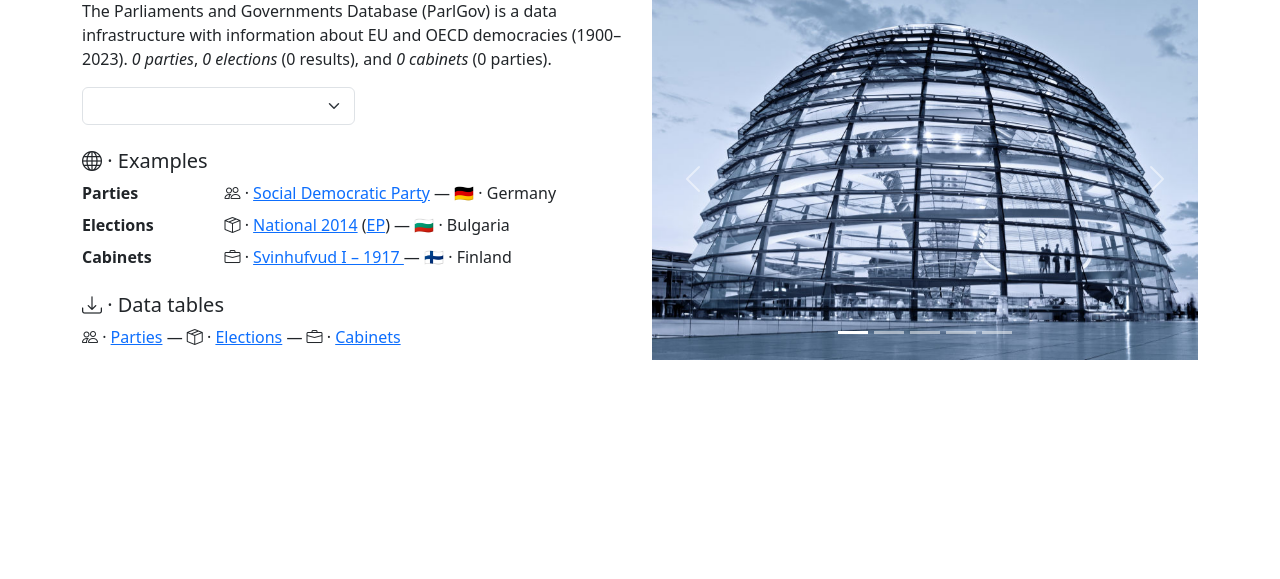
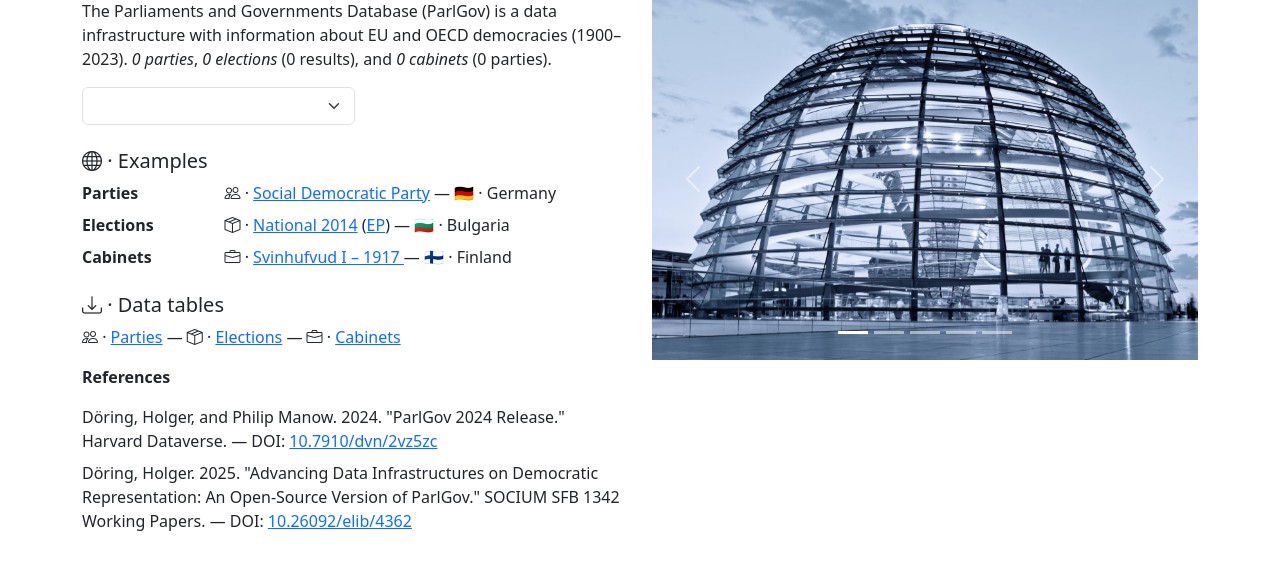
Before and after one commit to hdigital/parlgov-web, a Django app: page / in a window 1280 px wide. Shown: the part 221-800 px from the top of the page. Run offline with Django 4.2, Linux system fonts and the light colour scheme; data that the repository does not hold is empty; some libraries are stand-ins or nearby versions.

Commit message:
Add paper, source code, and data references (#36)
- add references to 'readme' and 'parlgov-web'
- fixes #17

```diff
--- a/app/templates/home/home_project-description.html
+++ b/app/templates/home/home_project-description.html
@@ -54,3 +54,18 @@
   <i class="bi bi-briefcase"></i> ·
   <a href="{% url 'data_csv' 'view_cabinet' %}">Cabinets</a>
 </p>
+
+<p>
+  <strong>References</strong>
+  <ul class="list-unstyled">
+    <li class="mb-2">
+      Döring, Holger, and Philip Manow. 2024. "ParlGov 2024 Release." Harvard
+      Dataverse. — DOI: <a href="https://doi.org/10.7910/dvn/2vz5zc" target="_blank">10.7910/dvn/2vz5zc</a>
+    </li>
+    <li class="mb-2">
+      Döring, Holger. 2025. "Advancing Data Infrastructures on Democratic
+      Representation: An Open-Source Version of ParlGov." SOCIUM SFB 1342 Working
+      Papers. — DOI: <a href="https://doi.org/10.26092/elib/4362" target="_blank">10.26092/elib/4362</a>
+    </li>
+  </ul>
+</p>
```
Also changed, not shown: CHANGELOG.md, README.md.
